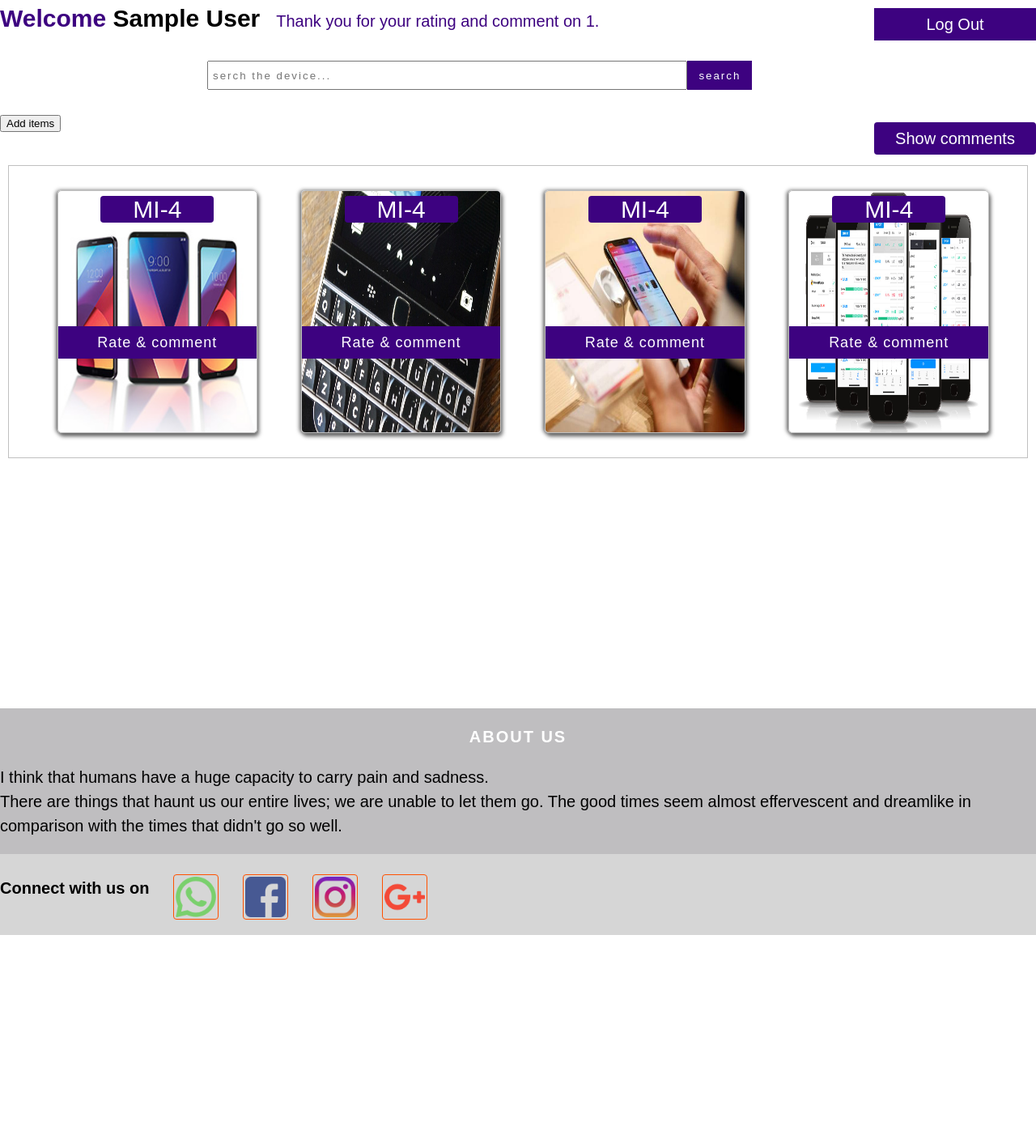
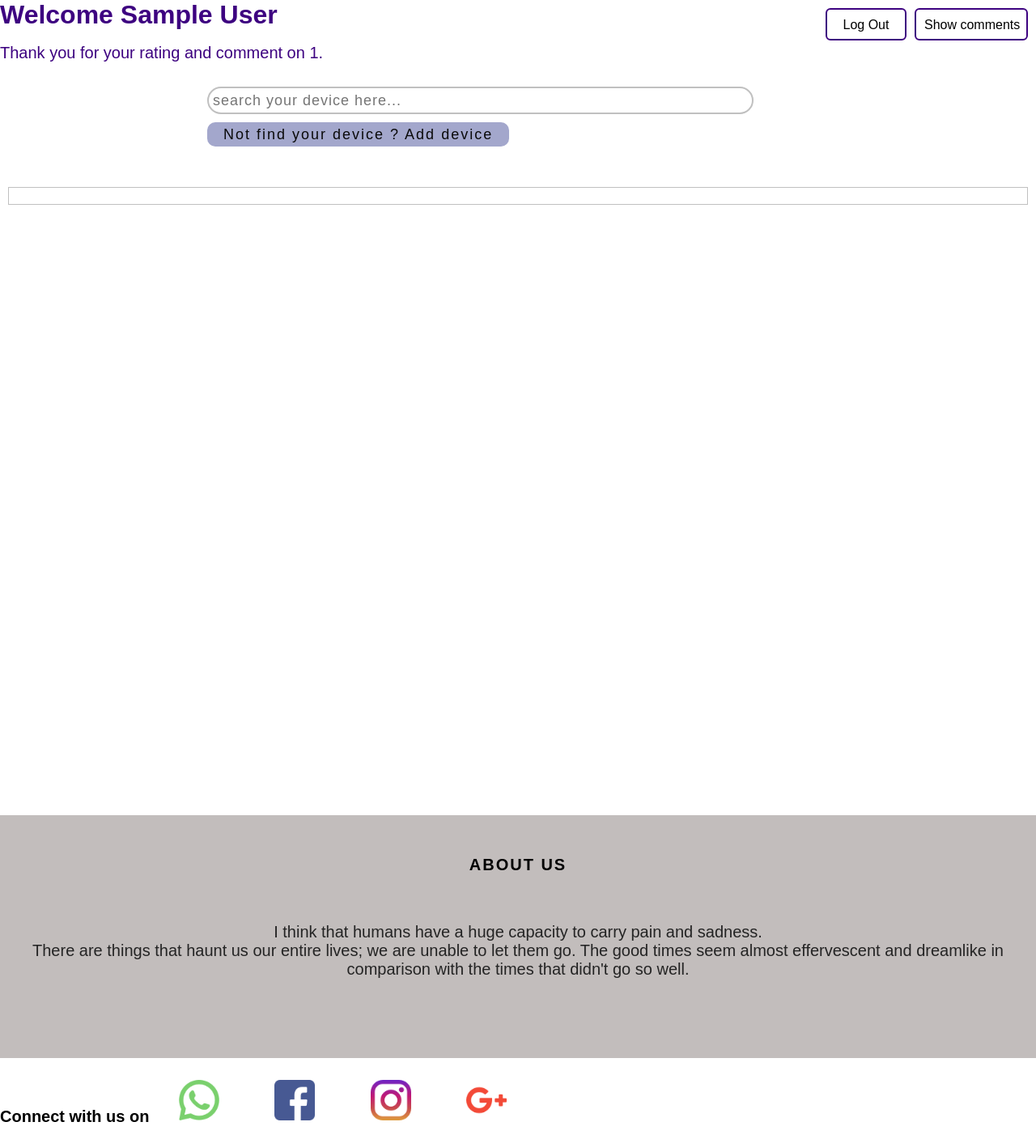
Before and after one commit to maurya-deepak/Device-Rating, a PHP site: page /compare.php in a window 1280 px wide. Shown: the whole page at 81% size. Before the commit the page ends 1155 px from the top, so only its background shows below. Run offline with PHP 8.4, Linux system fonts and the light colour scheme; the visitor is signed in with stand-in values (Sample User, id 1); data that the repository does not hold is empty; some libraries are stand-ins or nearby versions.

Commit message:
Add files via upload

```diff
--- a/compare.php
+++ b/compare.php
@@ -1,53 +1,80 @@
 <!DOCTYPE html>
-<?php
-session_start();
-if(isset($_SESSION['name']))
-{
-    echo "<h1 class='one'>Welcome </h1>"." <h1 style='display:inline'>".$_SESSION['name']."</h1>";
+<style>
+.welcome{
+    position:absolute;
+    top:0px;
+    left:0;
+    margin:0;
+    padding:0;
+    display:inline;
+    color:#3d0280;
 }
-?>
-<?php
-if(isset($_SESSION['comment']))
-{
-    echo "<p class='two'>Thank you for your rating and comment on ".$_SESSION['comment'].".</p>";
-    /* after reload session will not show */
-    unset($_SESSION['comment']);
-    // session_destroy();
+.commented{
+    margin:0;
+    padding:0;
+    font-size:20px;
+    color:#3d0280;
 }
+.head{
+    margin:0;
+    padding:0;
+    width:100%;
+    min-height:50px;
+    font-family: sans-serif;
+    display:inline-block;
 
-?>
-<style>
-.one{
-    color:#3d0280;
-    display:inline;
-}
-.two{
-    margin-left:20px;
-    font-size:20px;
-    color:#3d0280;;
-    display:inline
 }
 .log_out{
+    padding:0;
     margin-top:10px;
-    margin-bottom:10px;
-    margin-left:20px;
+    margin-right:10px;
     float:right;
-    display:inline;
+    background: transparent;
+    transition:.5s ease-in-out;
+
 }
 .log_out input{
-    width:200px;
+    width:100px;
     height:40px;
-    background:#3d0280;
-    font-size:20px;
-    color:#fff;
+    padding:10px 10px;
+    background: transparent;
+    font-size:16px;
+    color:black;
     border:none;
     cursor:pointer;
+    border:2px solid #3d0280;
+    border-radius:6px;
+
+}
+.log_out:hover{
+    border-radius:6px;
+    background-color:#3d0280;
 }
 .log_out input:hover{
-    background:rgba(10, 25, 163,0.8);
+    color:#fff;
+}
+.all_comment{
+    margin-top:10px;
+    margin-right:10px;
+    float:right;
+    transition:.5s ease-in-out;
 }
 .all_comment input{
-    border-radius:4px;
+    width:140px;
+    height:40px;
+    padding:10px 10px;
+    background:transparent;
+    font-size:16px;
+    border:none;
+    border:2px solid #3d0280;
+    border-radius:6px;
+}
+.all_comment:hover{
+    border-radius:6px;
+    background-color:#3d0280;
+}
+.all_comment input:hover{
+    color:#fff;
 }
 </style>
 <html lang="en">
@@ -56,82 +83,94 @@ if(isset($_SESSION['comment']))
     <meta name="viewport" content="width=device-width, initial-scale=1.0">
     <meta http-equiv="X-UA-Compatible" content="ie=edge">
     <meta name="viewport" content="width=device-width">
+    <script src="https://ajax.googleapis.com/ajax/libs/jquery/2.1.3/jquery.min.js"></script>
     <link rel="stylesheet" href="..\style.css">
     <title>CompareAnything | Welcome </title>
 </head>
 <body>
+<!-- rating and comment section popup starts here -->
     <div class="modal" id="modal">
             <div class="modal_content" id="modal_content">
                 <input type="button" value="X" id="cut">
                 <h1>Please Rate</h1>
                 <form class="rate" method="POST" action="store_rating.php">
-                    <input type="text" name="device_name" placeholder="Device Name" required="">
-                    <textarea type="text" placeholder="comment" required="" name="comment"></textarea>
+                    <input type="text" name="device_name" placeholder="Device Name" required="" id="device">
+                    <textarea type="text" placeholder="Write Your Comment Here...." required="" name="comment" id="comment"></textarea>
                     <input type="submit" value="comment" name="rate">
                 </form>
                 </div>
     </div>
-    <?php
-        if(isset($_SESSION['name']))
-        {
-    ?>
+<!-- rating and comment section popup end here -->
+
+<!-- head part stats -->
+    <div class="head" id="head">
+                <div class="all_comment">
+                    <form method="POST" action="all_comment.php">
+                        <input type="submit" value="Show comments" name="allcomment">
+                    </form>
+                </div>
                 <div class="log_out">
                     <form method="POST" action="logout.php">
                         <input type="submit" value="Log Out" name="logout">
                     </form>
                  </div>
+            </ul>
+    </div>
+<!-- head part end -->
+<?php
+        include 'connect.php';
+        if(isset($_SESSION['name']))
+        {
+            // prints username who has logined
+            echo "<h1 class='welcome'>Welcome ".$_SESSION['name']."</h1>";
+
+        }
+
+?>
+<?php
+        if(isset($_SESSION['comment']))
+        {
+            // prints on which device user commented
+            echo "<p class='commented'>Thank you for your rating and comment on ".$_SESSION['comment'].".</p>";
+            /* after reload session will not show */
+            unset($_SESSION['comment']);
+            // session_destroy();
+        }
+
+?>
+
+<!-- main comatainer conatains devices -->
+    <div class="container-compare">
+        <div class="searchbar">
+                    <input type="text" class="search" placeholder="search your device here..." id="search">
+                    <!-- <input type ="submit" value="search" class="s_btn"> -->
+                    <input type="button" id="add" value="Not find your device ? Add device">
+
+        </div>
+        <div class="all_data" id="all_data">
+
+           <?php
+            $sqql = "SELECT DISTINCT device_name FROM ratings";
+            $result = mysqli_query($conn,$sqql);
+            while($row = mysqli_fetch_assoc($result))
+            {
+            ?>
+            <div class="data" id="box">
+                        <div class="btn" >
+                            <label class="label"><?php echo $row['device_name'];?></label>
+                            <input type="button" value="Rate & comment" class="done" id ="<?php echo $row['device_name'];?>">
+                        </div>
+           </div>
            <?php
             }
            ?>
-    <div class="container-compare">
-        <div class="searchbar">
-                    <input type="text" class="search" placeholder="serch the device...">
-                    <input type ="submit" value="search" class="s_btn">
-        </div>
-
-        <div class="all_comment log_out">
-        <form method="POST" action="all_comment.php">
-            <input type="submit" value="Show comments" name="allcomment">
-        </form>
-    </div>
-        <input type="button" id="add" value="Add items">
-        <div class="all_data" id="all_data">
-            <div class="data" id="box">
-                        <div class="btn" >
-                                <label class="label">MI-4</label>
-                                <input type="button" value="Rate & comment" class="done">
-                        </div>
-                        <!-- <input type="submit" id="show_comment" value="Show Comments">             -->
-           </div>
-            <div class="data">
-                        <div class="btn">
-                                <label class="label">MI-4</label>
-                                <input type="button" value="Rate & comment" class="done">
-                        </div>
-                        <!-- <input type="submit" id="show_comment" value="Show Comments">    -->
-            </div>
-            <div class="data">
-                        <div class="btn">
-                                <label class="label">MI-4</label>
-                                <input type="button" value="Rate & comment" class="done">
-                        </div>
-                        <!-- <input type="submit" id="show_comment" value="Show Comments" >    -->
-            </div>
-            <div class="data">
-                        <div class="btn">
-                                <label class="label">MI-4</label>
-                                <input type="button" value="Rate & comment" class="done">
-                        </div>
-                        <!-- <input type="submit" id="show_comment" value="Show Comments"> -->
-            </div>
-
             <!-- <div class="next_btn">
                 <input type="button" id="next">
             </div> -->
 
         </div>
 </div>
-
+<!-- about section -->
 <div class="about" id="about">
             <h3>About Us</h3>
             <p>I think that humans have a huge capacity to carry pain and sadness. <br>
@@ -139,7 +178,7 @@ if(isset($_SESSION['comment']))
            The good times seem almost effervescent and dreamlike in comparison with the times that didn't go so well.
             </p>
 </div>
-
+<!-- footer section -->
 <footer class="footer">
     <h4>Connect with us on</h4>
     <a href="www.whatsapp.com" target="_blank" title="Whatsapp"><img src="..\images/what.jpg"></a>
@@ -150,26 +189,19 @@ if(isset($_SESSION['comment']))
 </footer>
 
 <script type="text/javascript">
+
        var name;
+       var device_name;
        var modal = document.getElementById('modal');
        modal.style.visibility = 'hidden';
        document.getElementById('modal_content').style.visibility = "hidden";
-
-    // document.getElementById('rate').onclick = open_modal;
-    //    var rate_array = document.querySelectorAll('[type=button]');
-    //    rate_array[0].onclick = open_modal;
-    //    rate_array[1].onclick = open_modal;
-    //    rate_array[2].onclick = open_modal;
-    //    rate_array[3].onclick = open_modal;
-    //    rate_array[4].onclick = open_modal;
-
 // for creating new elements
         document.getElementById("add").onclick  =  create_items;
         function create_items(e)
         {
             // e.preventDefault();
            name =  prompt("Enter Name of device");
-           if(name == null || name == ""){
+           if(name == 'null' || name == ""){
             alert("Name is INVALID.Please provide valid name.");
            }
            else{
@@ -187,16 +219,9 @@ if(isset($_SESSION['comment']))
             input1.type = "button" ;
             input1.value = "Rate & Comment";
 
-            var input2  = document.createElement("input");
-            input2.type = "submit";
-            input2.value = "Show Comments";
-            input2.id = "show_comment";
-
             all_data.appendChild(div1);
 
             div1.appendChild(div2);
-            div1.appendChild(input2);
-
 
             div2.appendChild(label);
             label.setAttribute("class","label");
@@ -205,9 +230,7 @@ if(isset($_SESSION['comment']))
             div2.appendChild(input1);
 
             input1.onclick = open_modal;
-
         }
-
     }
 
        var data = document.getElementById("all_data").querySelectorAll('[type=button]');
@@ -217,10 +240,17 @@ if(isset($_SESSION['comment']))
        {
            data[i].onclick = open_modal;
        }
+       document.getElementById('add').onclick = open_modal;
 
        function open_modal(e)
        {
-            e.preventDefault();
+            // e.preventDefault();
+            device_name = this.id;
+            if(device_name!== "add" )
+            {
+                var device_name_on_modal = document.getElementById("device");
+                device_name_on_modal.value = device_name;
+            }
             var modal1 = document.getElementById('modal');
             modal1.style.visibility = "visible";
             document.getElementById('modal_content').style.visibility = "visible";
@@ -237,6 +267,26 @@ if(isset($_SESSION['comment']))
             document.getElementById('modal_content').style.visibility = "hidden";
             data.style.animation = "popin 350ms ease-in-out 1 forwards";
             document.getElementById('modal_content').style.animation = "popin 350ms ease-in-out 1 forwards";
+            document.getElementById('device').value="";
+            document.getElementById('comment').value="";
+        }
+        // search devices
+        var items = document.getElementById("all_data").querySelectorAll("#box");
+        var search = document.getElementById('search');
+        search.addEventListener('keyup',filter);
+        function filter(e){
+            var text = e.target.value.toLowerCase();
+            items.forEach(function(item){
+                var itemname = item.textContent;
+                console.log(itemname)
+                if(itemname.toLowerCase().indexOf(text)!= -1)
+                {
+                    item.style.display = "inline-block";
+                }
+                else{
+                    item.style.display = "none";
+                }
+            });
     }
 
     </script>
--- a/style.css
+++ b/style.css
@@ -1,47 +1,55 @@
-body{
-    font: 15px/1.5 Arial, Helvetica,sans-serif;
+*{
     padding: 0;
-    overflow:auto;
     margin: 0;
+    font-family: sans-serif;
 }
 ul{
     margin:0;
     padding:0;
 }
-
+.header{
+    width:100%;
+    z-index: 20;
+}
+.header nav{
+    overflow: hidden;
+}
 .header nav h1{
-    margin-top:20px;
-    margin-left:50px;
+    margin: 10px 0px 0px 50px;
     float: left;
 }
 .header nav h1 a{
-    text-decoration: none;
+    text-decoration: none; font-size:30px;
     color: #fff;
     letter-spacing: 2px;
 }
 .header nav ul{
     margin: 0;
+    margin-top:10px;
     padding: 0;
     float: right;
 }
 .header nav ul li{
     list-style: none;
     display: inline-block;
-    padding: 20px 30px;
+    padding: 10px 10px;
     transition: .5s;
+    cursor: pointer;
 }
 .header nav ul li a{
     text-decoration: none;
+    padding: 20px 30px;
     letter-spacing: 2px;
-    color:#fff;
+    color:#FDFFFC;
 
 }
+
 .header nav ul li:hover{
-    background: #56367b;
+    background: rgb(132, 141, 148);
 }
 
 .header nav .current{
-    background:  #56367b;
+    background: rgb(132, 141, 148);
 }
 .header .logo{
     margin-top:7px;
@@ -51,7 +59,12 @@ ul{
     height:50px;
     border-radius: 5px;
     cursor: pointer;
+    background: transparent;
 }
+/* .active
+{
+    background-color: rgba(214, 23, 23, 0.8);
+} */
 .none{
     min-height: 700px;
     min-width: 100%;
@@ -60,22 +73,30 @@ ul{
     background-size: 100% 100%;
 }
 .container{
+    position: relative;;
     margin-top:70px;
     margin-left:35px;
     float: left;
+
 }
- .container h1,p,h2{
+ .container h1{
+     margin-top:80px;
      color:#fff;
+     font-size: 40px;
+
  }
  .container p{
-     text-align: justify;
-     font-size: 20px;
-     text-justify:newspaper;
+    margin-top:20px;
+    color:#fff;
+   word-spacing: 2px;
+    font-size: 20px;
  }
  .container h2{
     margin-top:30px;
     letter-spacing: 2px;
+    font-size: 30px;
     font-weight:bold;
+    color:#fff;
 }
 /* sign in page css  */
 .form{
@@ -210,25 +231,138 @@ letter-spacing: 2px;
     text-transform: uppercase;
     border-radius: 4px;
 }
+/* information section */
+.information{
+    margin-top:30px;
+    margin-left:10%;
+    margin-right:10%;
+    overflow:hidden;
+    position: relative;
+    overflow: hidden;
+    border-bottom:2px solid silver;
+}
+.info_head{
+    margin:30px auto;
+    text-align: center;
+}
+.info_head h1{
+    color:blue;
+}
+
+.box1{
+    margin-top:20px;
+    background: url("images/googlepixel.jpg.png");
+    width:100%;
+    height: 500px;
+    background-repeat: no-repeat;
+    background-size:100% 100%;
+    border-radius: 5px;
+}
+.card_data{
+    width:350px;
+    height:350px;
+    background:rgba(92, 92, 92, 0.8);
+    margin-left:650px;
+    margin-top:-140px;
+    margin-bottom:20px;
+    padding: 20px 20px;
+    text-align: center;
+    color:#fff;
+    box-sizing: border-box;
+    border-radius: 3px;
+}
+.card_data h2{
+    font-size:40px;
+    padding:10px 10px;
+}
+.card_data h3{
+    font-size:30px;
+    margin-top:10px;
+    padding:5px 5px;
+    color:rgb(65, 65, 70);
+}
+.card_data p{
+    font-size:20px;
+    padding:5px 5px;
+}
+
+
+.box2{
+    margin-top:20px;
+    background: url("images/iphonexplus.jpg");
+    width:100%;
+    height: 500px;
+    background-repeat: no-repeat;
+    background-size:100% 100%;
+    border-radius: 5px;
+}
+#card_data2{
+    margin-left:20px;
+}
+#card_data2 h3{
+    color:rgb(0, 0, 0);
+}
+.box3{
+    background: url("images/sam.jpg");
+    width:100%;
+    height: 500px;
+    background-repeat: no-repeat;
+    background-size:100% 100%;
+}
+#card_data3 h3{
+color:#fff;
+}
+#card_data3 ul li{
+    line-height: 24px;
+    font-size:18px;
+}
+
+.what_user_says{
+  margin-top:30px;
+  margin-left:10%;
+  margin-right:10%;
+}
+
+.what_user_says input{
+    width:100%;
+    padding:10px 10px;
+    font-size:22px;
+    letter-spacing: 2px;
+    background-color: transparent;
+    border:2px solid blue;
+    border-radius: 2em;
+    cursor: pointer;
+    transition: 0.4s ease-in-out;
+}
+.what_user_says input:hover{
+    background-color: blue;
+    color:#fff;
+}
  /* about section */
 .about{
-    min-height: 100px;
+    position: relative;
+    width:100%;
+    min-height: 300px;
     margin: 0;
+    margin-top:100px;
     overflow: auto;
-    background-color: #bfbec0;
+    background: #c2bdbc;
+    text-align: center;
 }
 .about h3{
-    text-align:center;
-    color:#ffff;
+    margin-top:30px;
     font-style: Arial, Helvetica,sans-serif;
     letter-spacing: 2px;
     font-size: 20px;
+    padding:20px 20px;
     text-transform: uppercase;
 }
 .about p{
+    margin-top:20px;
+    padding:20px 20px;
     font-style: Arial, Helvetica,sans-serif;
     font-size: 20px;
-    color:rgb(0, 0, 0);
+    color:rgb(36, 36, 36);
 
 }
 
@@ -236,19 +370,17 @@ letter-spacing: 2px;
     min-height: 100px;
     margin: 0;
     overflow: auto;
-    background-color: #d6d6d6;
 }
 .footer h4{
-    float: left;
     font-size:20px;
+    display: inline;
 }
 .footer img{
-    border: 1px solid #ff5100;
     border-radius: 4px;
     padding: 2px 2px 2px 2px ;
     margin-top: 25px;
     margin-left:30px;
-    float:left;
+    margin-right:30px;
     width:50px;
     height:50px;
 }
@@ -268,14 +400,33 @@ letter-spacing: 2px;
   margin-bottom:30px;
   margin-left:20%;
   margin-right:15%;
-  display: flex;
+  display: block;
 }
 
  .searchbar input[type="text"]{
-    width: 70%;
+    width: 80%;
     height:30px;
+    letter-spacing: 1px;
+    padding-left:5px;
+    font-size: 18px;
+    border: 2px solid silver;
+    border-radius: 1em
+}
+
+.searchbar #add{
+    position: relative;
+    margin:10px 0px;
+    padding-left: 20px;
+    padding-right: 20px;
+    height:30px;
+    background: rgb(163, 167, 204);
+    border: none;
+    color:rgb(10, 10, 10);
     letter-spacing: 2px;
-    padding-left:5px;
+    font-size: 18px;
+    border-radius: 10px;
+    cursor: pointer;
+
 }
  .s_btn{
     margin: 0;
@@ -302,7 +453,7 @@ letter-spacing: 2px;
     margin-top:20px;
     margin-left:4%;
     margin-bottom:20px;
-    width:20%;
+    width:260px;
     height:300px;
     display: inline-block;
     background-repeat: no-repeat;
@@ -310,30 +461,30 @@ letter-spacing: 2px;
     border: 1px solid silver;
     box-sizing: border-box;
     border-radius: 5px;
-    box-shadow:2px 4px 5px rgb(105, 105, 105),-2px 0px 5px rgb(105, 105, 105);
 }
 
 .all_data .data:nth-child(1){
     background-image: url(images/m1.jpg);
 
 }
-.all_data .data:nth-child(1):hover{
+.all_data .data:nth-child(n):hover{
     transition: .3s ease-in-out;
-    box-shadow:1px 1px 20px rgb(24, 23, 23);
+    box-shadow: -1px 11px 17px -4px rgba(111,128,113,1);
+
 
 }
-.all_data .data:nth-child(2){
+/* .all_data .data:nth-child(2){
     background-image: url(images/m2.jpg);
 
-}
-.all_data .data:nth-child(2):hover{
+} */
+/* .all_data .data:nth-child(2):hover{
     transition: .3s ease-in-out;
     box-shadow:2px 3px 20px rgb(24, 23, 23);
 
 }
 .all_data .data:nth-child(3){
     background-image: url(images/m3.jpg);
-    /* box-shadow:2px 4px 5px rgb(105, 105, 105),-2px 0px 5px rgb(105, 105, 105); */
+    box-shadow:2px 4px 5px rgb(105, 105, 105),-2px 0px 5px rgb(105, 105, 105);
 }
 .all_data .data:nth-child(3):hover{
     transition: .3s ease-in-out;
@@ -342,31 +493,32 @@ letter-spacing: 2px;
 }
 .all_data .data:nth-child(4){
     background-image: url(images/m4.jpg);
-    /* box-shadow:2px 4px 5px rgb(105, 105, 105),-2px 0px 5px rgb(105, 105, 105); */
+    box-shadow:2px 4px 5px rgb(105, 105, 105),-2px 0px 5px rgb(105, 105, 105);
 }
 
 .all_data .data:nth-child(4):hover{
     transition: .3s ease-in-out;
     box-shadow:2px 3px 20px rgb(24, 23, 23);
-}
+} */
 .btn{
     text-align: center;
 }
 .btn .label{
     width:100%;
-    padding:0px 40px;
-    background: #3d0280;
-    color:#fff;
+    /* padding:0px 40px; */
+    /* background: #3d0280; */
+    color:rgb(61, 116, 187);
     font-size:30px;
     border-radius: 4px;
 }
 
 .btn input[type="button"]{
-    margin-top:50%;
+    margin-top:200px;
+    position: relative;
     color:#fff;
     background-color: #3d0280;
     width:100%;
-    height:40px;
+    height:50px;
     border-style: none;
     outline: none;
     cursor: pointer;
@@ -492,10 +644,11 @@ letter-spacing: 2px;
     border-radius: 4px;
     font-size: 16px;
     outline: none;
+
 }
 
 .modal_content .rate textarea[type="text"]{
-    width:500px;
+    width:70%;
     height:100px;
     border: 1px solid silver;
     margin:10px 40px;
```
Also changed, not shown: firstpage.php (+55 -7 lines), images/comp.png (added), images/googlepixel.jpg.png (added), images/iphonexplus.jpg (added), images/one.jpg.png (added), images/sam.jpg (added). Lines whose indentation alone changed are shown as unchanged.
